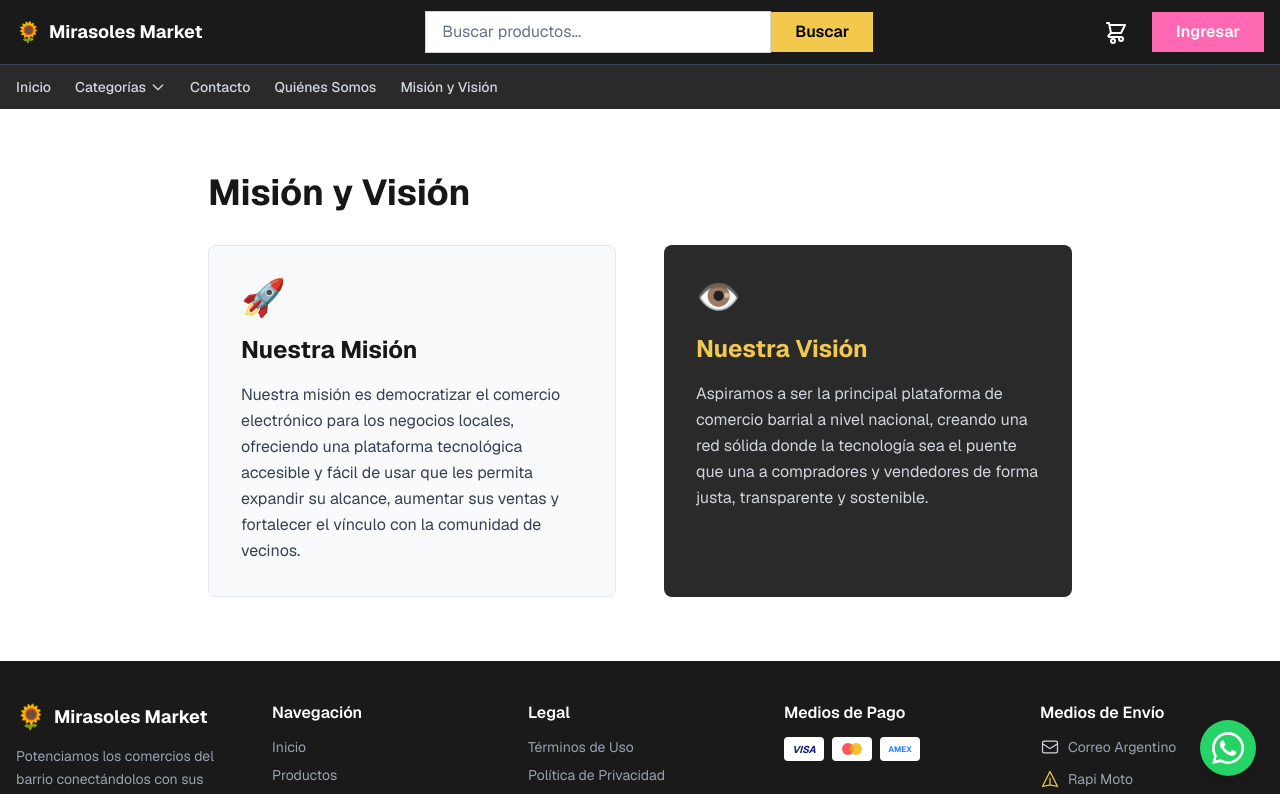
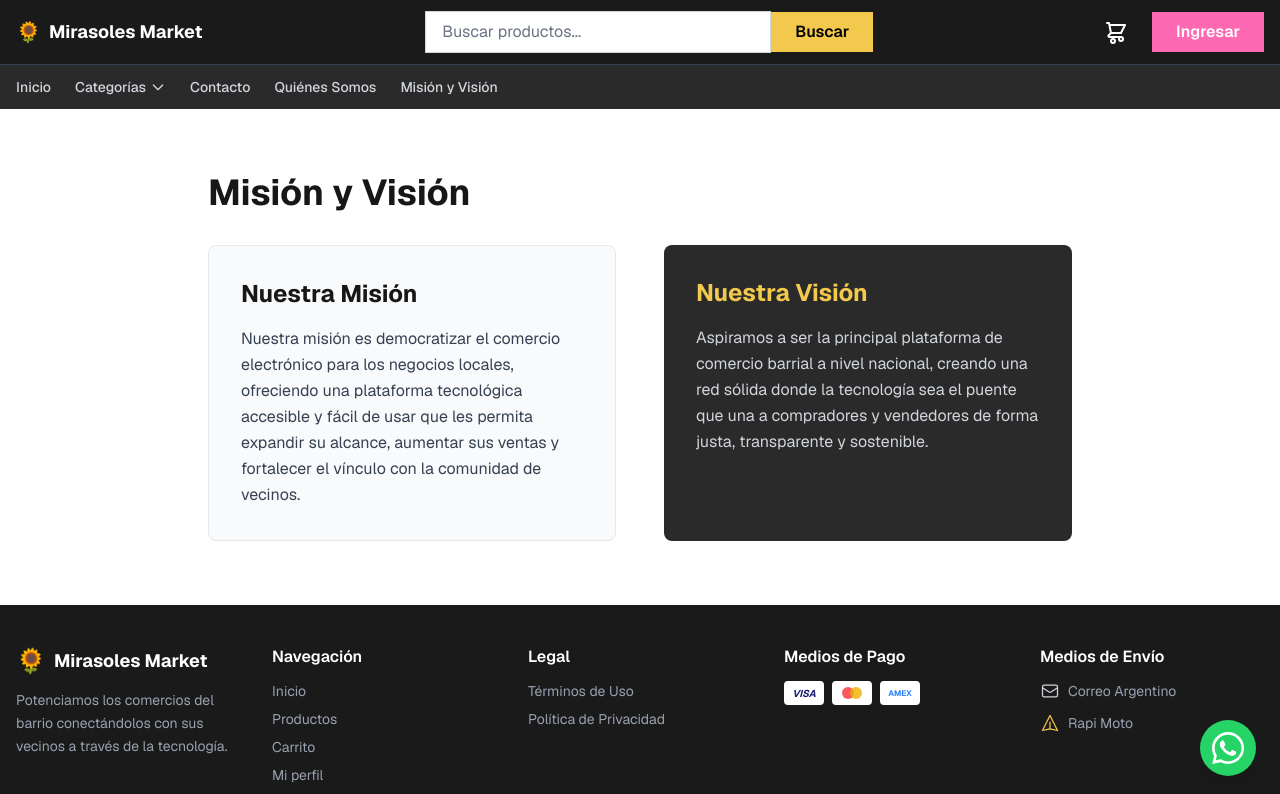
Before and after one commit to JorgeAA78/ecommerce-mirasoles, a Next.js app: page /mision-vision in a window 1280 px wide. Shown: the top 794 px of the page. Built offline with nearby package versions, Linux system fonts and the light colour scheme.

Commit message:
cambios en mision y vision

```diff
--- a/app/mision-vision/page.tsx
+++ b/app/mision-vision/page.tsx
@@ -5,16 +5,14 @@ export default function MisionVisionPage() {
 
       <div className="grid md:grid-cols-2 gap-12 mt-8">
         <div className="bg-gray-50 p-8 rounded-lg border border-gray-200">
-          <div className="text-4xl mb-4">🚀</div>
-          <h2 className="text-2xl font-bold mb-4">Nuestra Misión</h2>
+                    <h2 className="text-2xl font-bold mb-4">Nuestra Misión</h2>
           <p className="text-gray-700 leading-relaxed">
             Nuestra misión es democratizar el comercio electrónico para los negocios locales, ofreciendo una plataforma tecnológica accesible y fácil de usar que les permita expandir su alcance, aumentar sus ventas y fortalecer el vínculo con la comunidad de vecinos.
           </p>
         </div>
 
         <div className="bg-[#2A2A2A] text-white p-8 rounded-lg">
-          <div className="text-4xl mb-4">👁️</div>
-          <h2 className="text-2xl font-bold mb-4 text-[#F2C94C]">Nuestra Visión</h2>
+                    <h2 className="text-2xl font-bold mb-4 text-[#F2C94C]">Nuestra Visión</h2>
           <p className="text-gray-300 leading-relaxed">
             Aspiramos a ser la principal plataforma de comercio barrial a nivel nacional, creando una red sólida donde la tecnología sea el puente que una a compradores y vendedores de forma justa, transparente y sostenible.
           </p>
```
